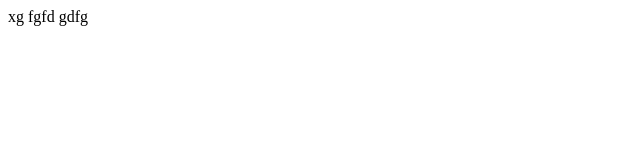
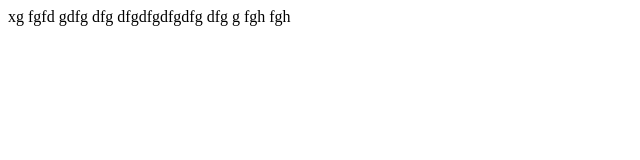
Before and after one commit to naveen-kumar-078/testing, a plain HTML site: page index.html in a window 1280 px wide. Shown: the whole page, without its empty margins (0-640 px from the left). Drawn offline with Linux system fonts and the light colour scheme.

Commit message:
Update index.html

```diff
--- a/index.html
+++ b/index.html
@@ -9,6 +9,12 @@
     xg
     fgfd
     gdfg
+    dfg
+    dfgdfgdfgdfg
+    dfg
+    g
+    fgh
+    fgh
 
 </body>
 </html>
```
